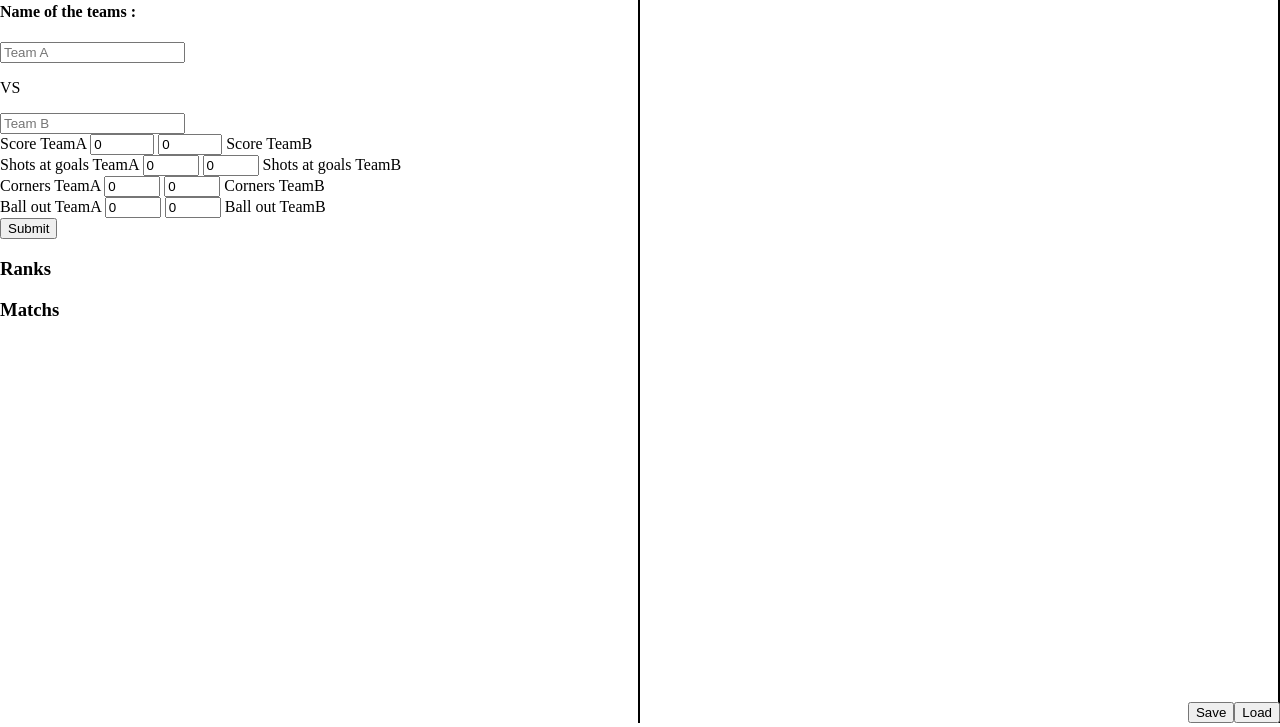
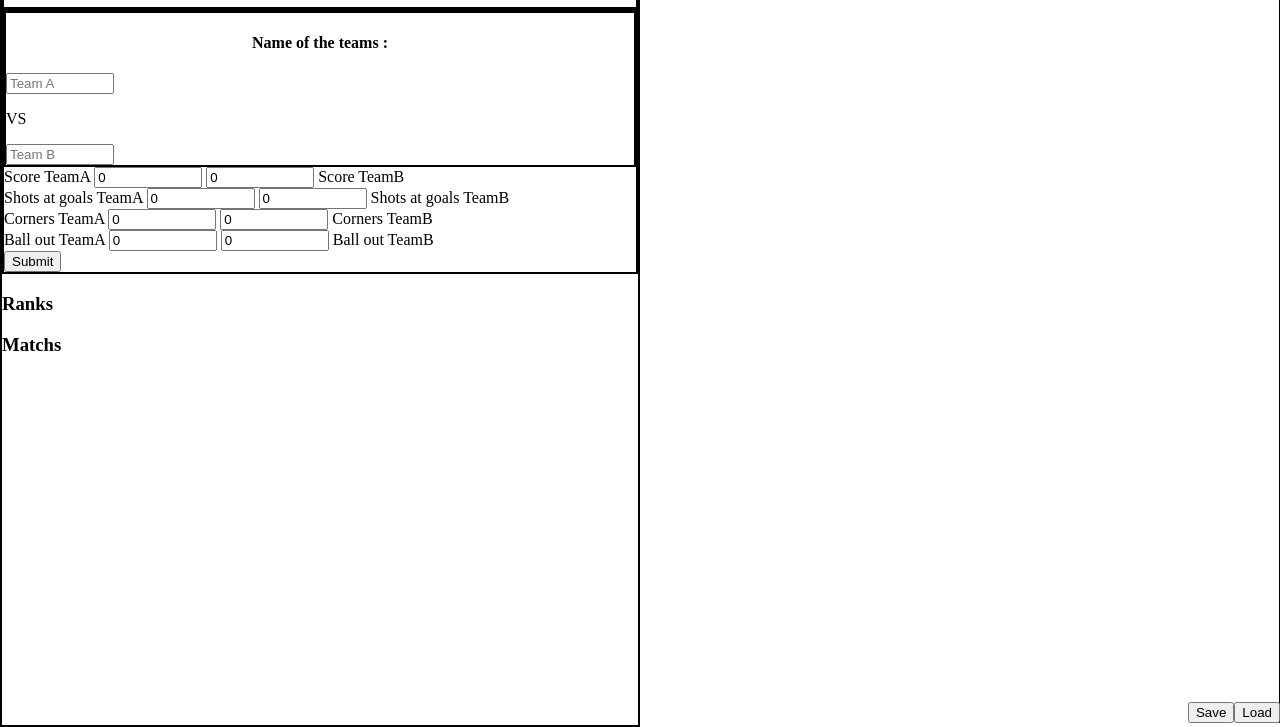
Before and after one commit to CyrilPerrinjaquet/turnament, a website: page index.html in a window 1280 px wide. Shown: the part 77-804 px from the top of the page. Drawn offline with Linux system fonts and the light colour scheme.

Commit message:
♻️ refac(QO-14411) refactor

```diff
--- a/index.css
+++ b/index.css
@@ -21,7 +21,25 @@ body > div {
 
 main > div {
   height: 100%;
-  border-right: 2px solid black;
+  border-right: 1px solid black;
+}
+
+div h1, h4 {
+  text-align: center;
+}
+
+form > div  {
+    display: flex;
+    flex-direction: column;
+    border: 2px solid black;
+}
+
+div:first-child {
+    border: 2px solid black;
+}
+
+input {
+    width: 100px;
 }
 
 @media screen and (max-width: 440px) {
--- a/index.html
+++ b/index.html
@@ -7,12 +7,12 @@
   </head>
   <body>
     <main>
-      <!-- Il faudra utiliser CSS grid -->
       <div>
         <div>
           <h1>Tournament</h1>
         </div>
         <form id="formMatchs">
+          <div>
             <div>
               <h4>Name of the teams :</h4>
               <input
@@ -34,7 +34,7 @@
                 maxlength="32"
                 required
               />
-            <div>
+            </div>
             <div>
               <label for="scoreTeamA">Score TeamA</label>
               <input
@@ -56,7 +56,6 @@
                 required
               />
               <label for="scoreTeamB">Score TeamB</label>
-              </div>
               <div>
                 <label for="shotAtGoalTeamA">Shots at goals TeamA</label>
                 <input
```
Lines whose indentation alone changed are shown as unchanged.
